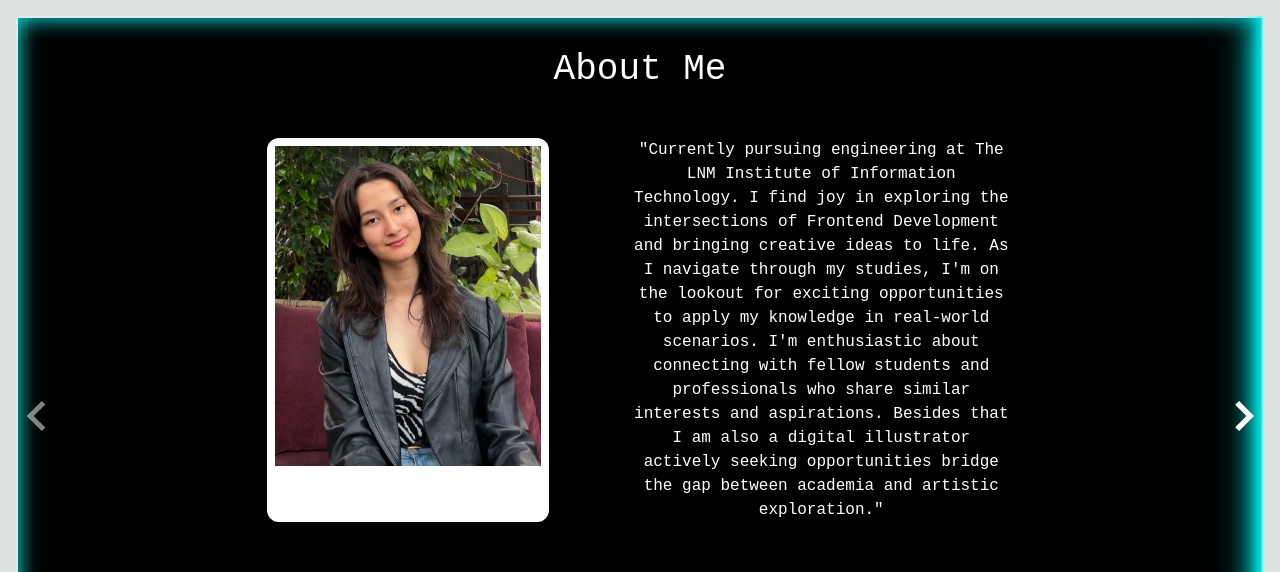
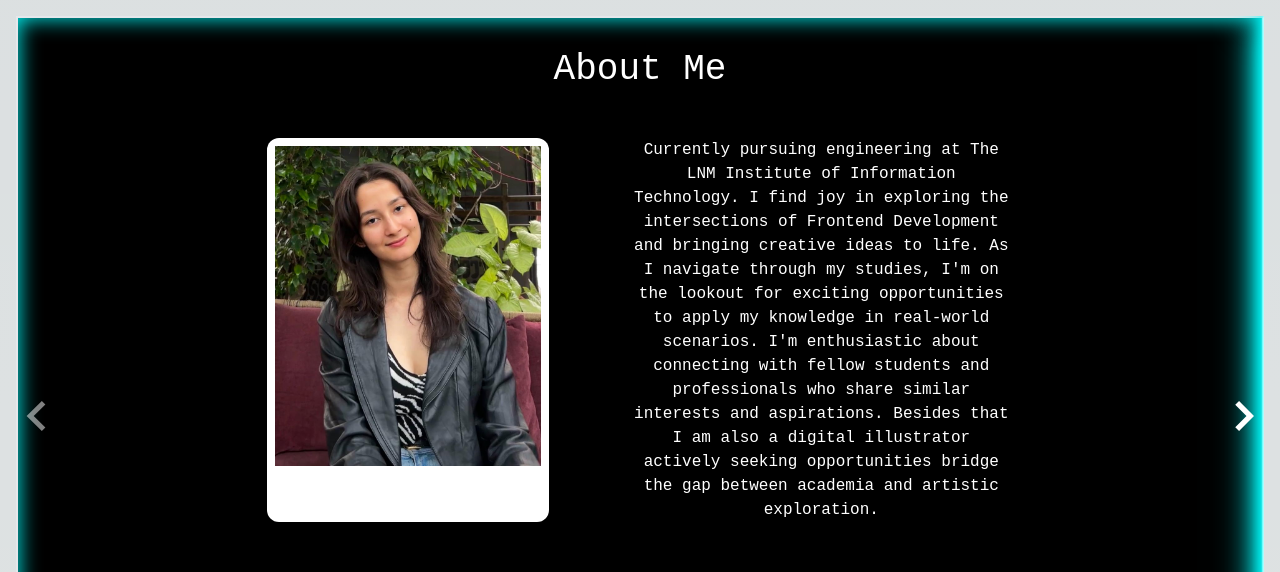
Before and after one commit to Ayirr/Riya-Portfolio, a Next.js app: page / in a window 1280 px wide. Shown: the part 1600-2172 px from the top of the page. Built offline with nearby package versions, Linux system fonts and the light colour scheme.

Commit message:
quotes removed

```diff
--- a/src/app/framer/slider.js
+++ b/src/app/framer/slider.js
@@ -26,7 +26,7 @@ export default function MySlider ()  {
                     <img src="img.jpg" className="h-80 "></img>
                 </div>
                 <div className="w-96">
-                "Currently pursuing engineering at The LNM Institute of Information Technology. I find joy in exploring the intersections of Frontend Development and bringing creative ideas to life. As I navigate through my studies, I'm on the lookout for exciting opportunities to apply my knowledge in real-world scenarios. I'm enthusiastic about connecting with fellow students and professionals who share similar interests and aspirations. Besides that I am also a digital illustrator actively seeking opportunities bridge the gap between academia and artistic exploration."
+                Currently pursuing engineering at The LNM Institute of Information Technology. I find joy in exploring the intersections of Frontend Development and bringing creative ideas to life. As I navigate through my studies, I'm on the lookout for exciting opportunities to apply my knowledge in real-world scenarios. I'm enthusiastic about connecting with fellow students and professionals who share similar interests and aspirations. Besides that I am also a digital illustrator actively seeking opportunities bridge the gap between academia and artistic exploration.
                 </div>
             </div>
           </div>
```
